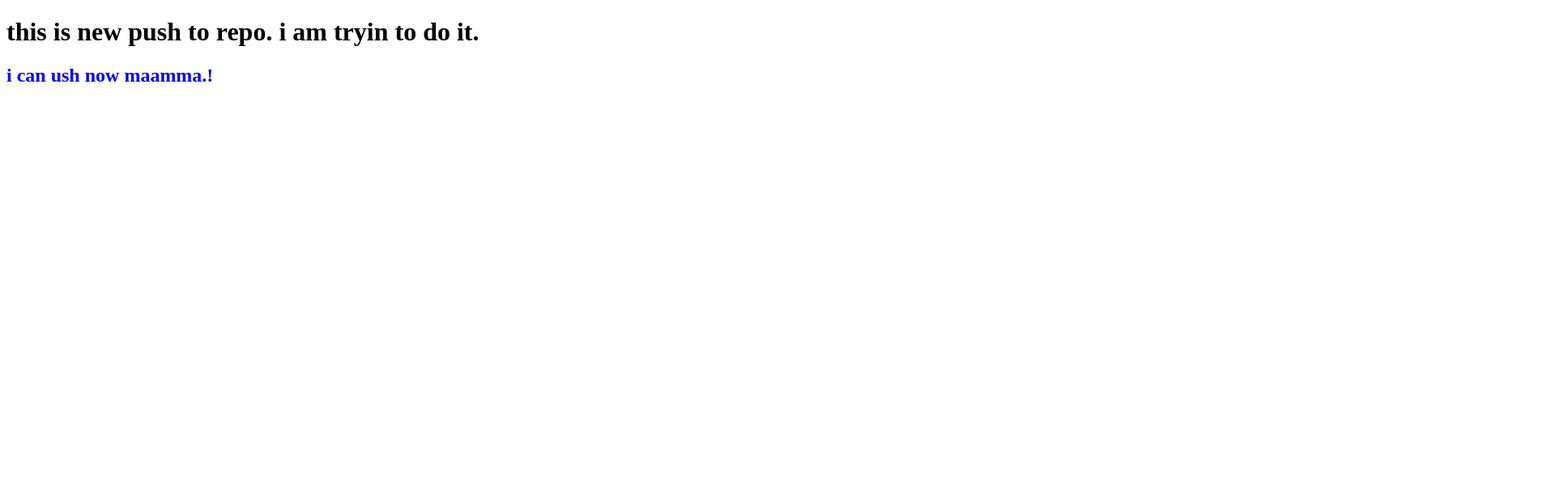
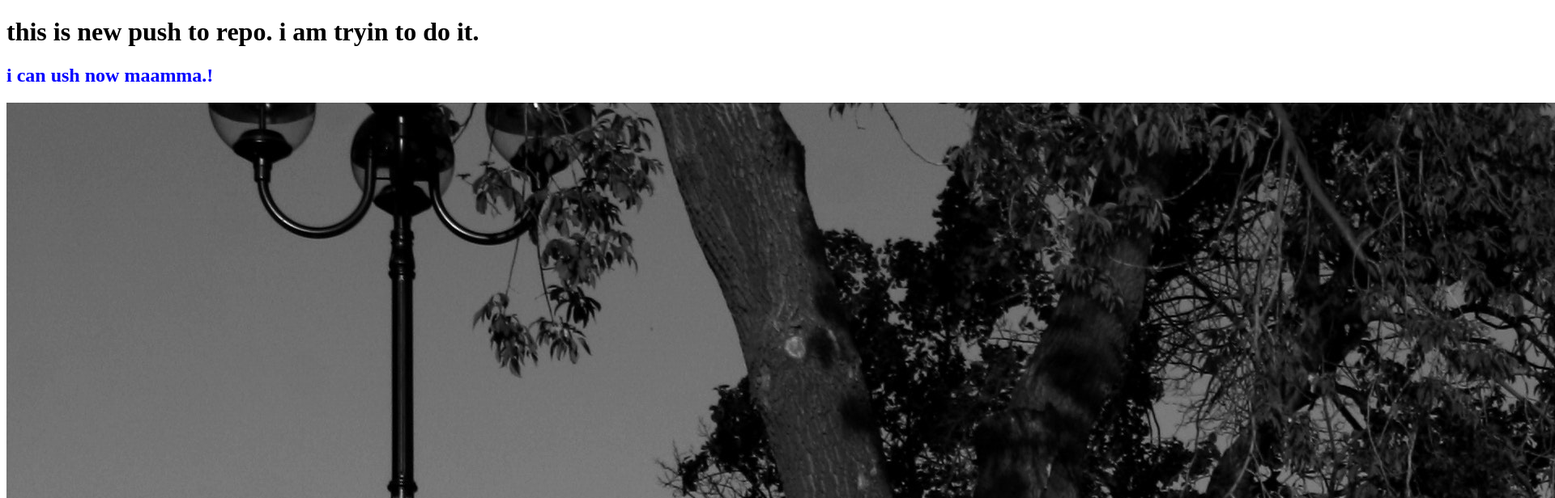
Before and after one commit to Ajij-khaan/my-frist-web, a plain HTML site: page index.html in a window 1280 px wide. Shown: the top 616 px of the page at 81% size, 1920 px wide, since content can reach past the window. Drawn offline with Linux system fonts and the light colour scheme.

Commit message:
images added

```diff
--- a/index.html
+++ b/index.html
@@ -11,5 +11,6 @@
 <body>
     <h1>this is new push to repo. i am tryin to do it. </h1>
     <h2>i can ush now maamma.!</h2>
+    <img src="pic/pic1.jpg" alt="">
 </body>
 </html>
```
Also changed, not shown: pic/pic1.jpg (added), pic/pic3.jpg (added), 1 other file.
